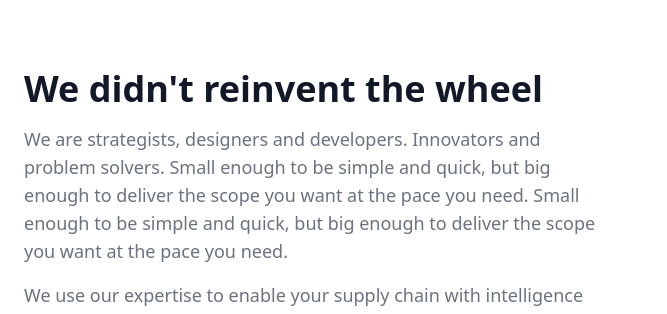
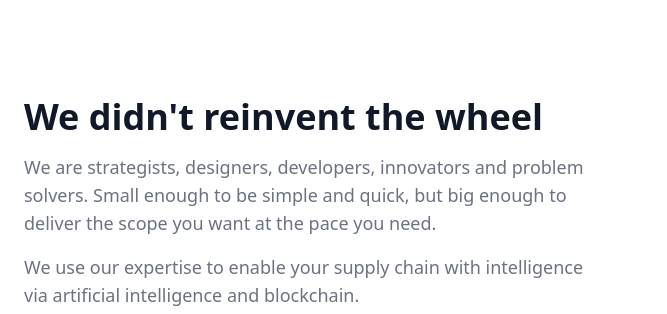
Before and after one commit to am5516/dashbox-landing.github.io, a website: page index.html in a window 1280 px wide. Shown: the part 1160-1474 px from the top of the page, 0-667 px from the left. Drawn offline with nearby package versions, Linux system fonts and the light colour scheme.

Commit message:
Update index.html

```diff
--- a/index.html
+++ b/index.html
@@ -204,7 +204,7 @@
         <div class="gap-16 items-center py-8 px-4 mx-auto max-w-screen-xl lg:grid lg:grid-cols-2 lg:py-16 lg:px-6">
             <div class="font-light text-gray-500 sm:text-lg dark:text-gray-400">
                 <h2 class="mb-4 text-4xl font-extrabold text-gray-900 dark:text-white">We didn't reinvent the wheel</h2>
-                <p class="mb-4">We are strategists, designers and developers. Innovators and problem solvers. Small enough to be simple and quick, but big enough to deliver the scope you want at the pace you need. Small enough to be simple and quick, but big enough to deliver the scope you want at the pace you need.</p>
+                <p class="mb-4">We are strategists, designers, developers, innovators and problem solvers. Small enough to be simple and quick, but big enough to deliver the scope you want at the pace you need. </p>
                 <p>We use our expertise to enable your supply chain with intelligence via artificial intelligence and blockchain.</p>
             </div>
             <div class="grid grid-cols-2 gap-4 mt-8">
```
